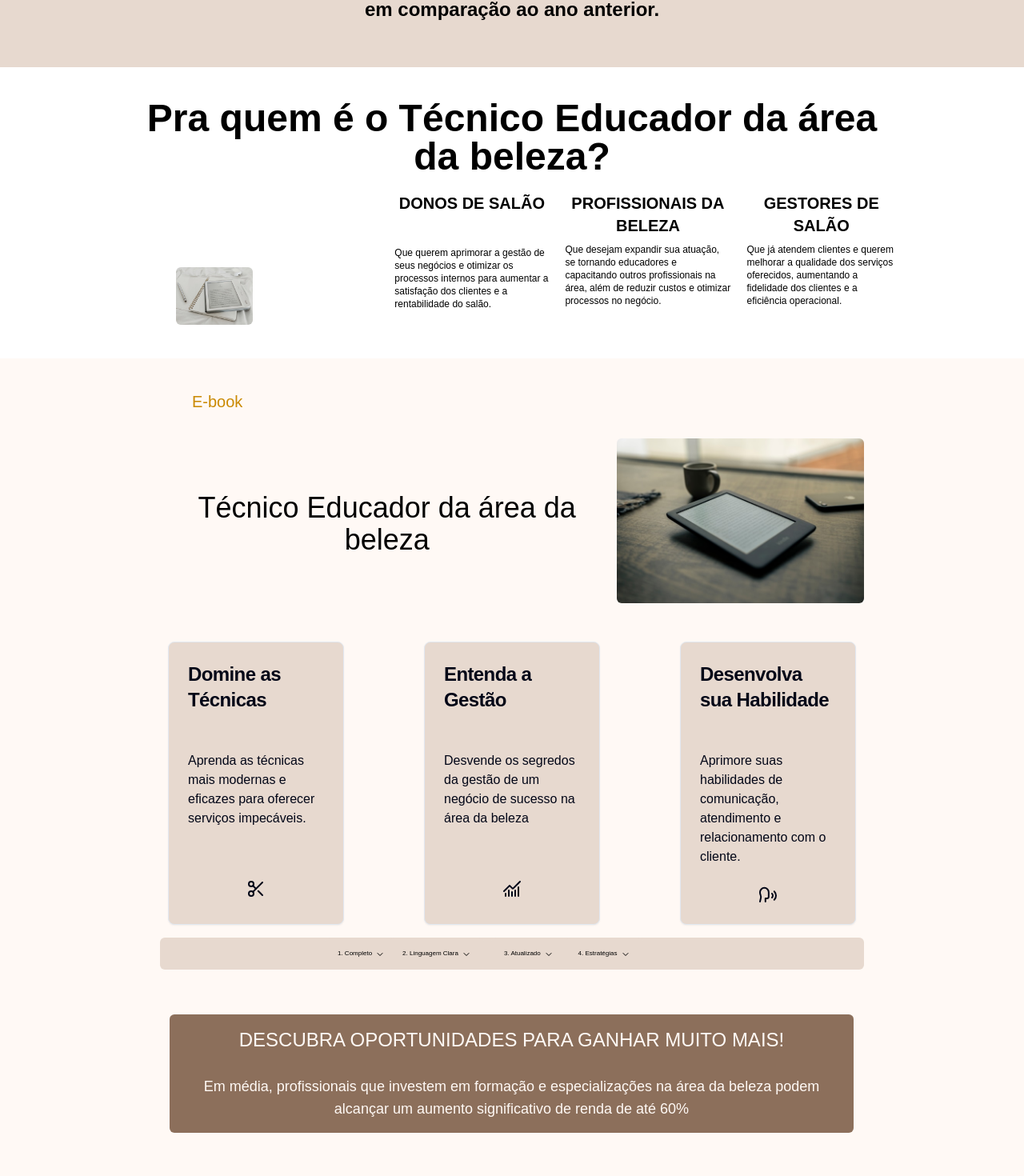
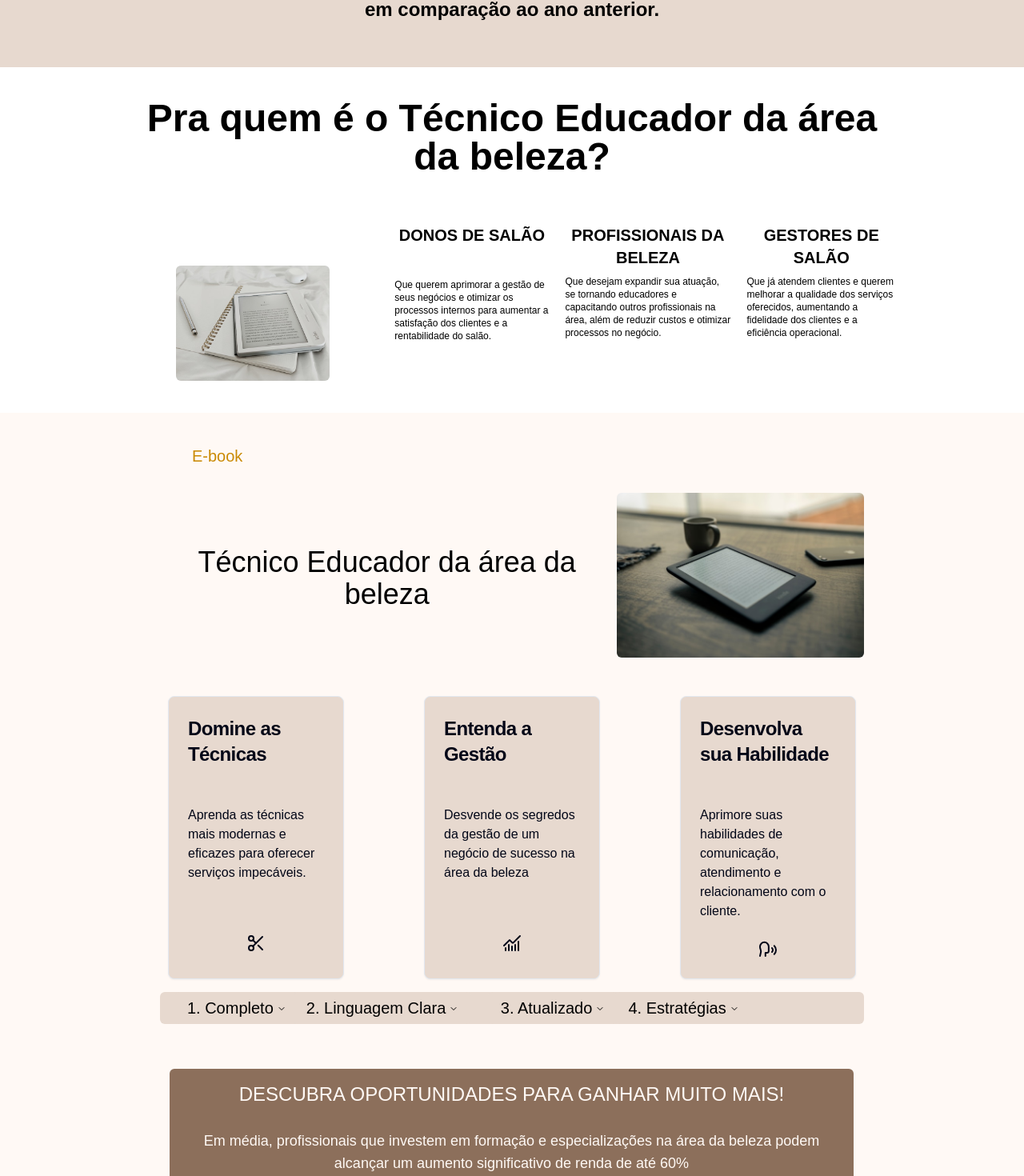
Before and after one commit to Riba12/CircuitoBeleza, a Next.js app: page / in a window 1280 px wide. Shown: the part 762-2232 px from the top of the page at 80% size. Built offline with nearby package versions, Linux system fonts and the light colour scheme.

Commit message:
fixes in pics

```diff
--- a/src/components/cursos.tsx
+++ b/src/components/cursos.tsx
@@ -43,11 +43,11 @@ export default function Cursos() {
                             <AccordionTrigger onClick={() => {Scroll()}}>Curso de Mechas em cabelos crespos e cacheados
                             </AccordionTrigger>
                             <AccordionContent className="flex">
-                                <div><img src="curso1.png" className="w-96" /></div>
+                                <div className="place-content-center"><img src="curso1.png" className="w-96" /></div>
                                 <div>
-                                    <div className="text-center text-2xl p-5">25 e 26 de Agosto</div>
+                                    <div className="text-center md:text-2xl p-5">25 e 26 de Agosto</div>
                                     <div>
-                                        <Calendar mode="multiple" selected={datasMechas} />
+                                        <Calendar mode="multiple" selected={datasMechas} defaultMonth={data1}/>
                                     </div>
                                 </div>
                             </AccordionContent>
@@ -55,9 +55,9 @@ export default function Cursos() {
                         <AccordionItem value="item-2" className="text-2xl">
                             <AccordionTrigger onClick={() => {Scroll()}}>Curso de Spa dos Pés</AccordionTrigger>
                             <AccordionContent className="flex">
-                                <div><img src="curso2.png" className="w-96" /></div>
+                                <div className="place-content-center"><img src="curso2.png" className="w-96" /></div>
                                 <div>
-                                    <div className="text-center text-2xl p-5">01 de Setembro</div>
+                                    <div className="text-center md:text-2xl p-5">01 de Setembro</div>
                                     <div>
                                         <Calendar mode="single" selected={data3} defaultMonth={data3} />
                                     </div>
@@ -67,9 +67,9 @@ export default function Cursos() {
                         <AccordionItem value="item-3" className="text-2xl">
                             <AccordionTrigger onClick={() => {Scroll()}}>Segunda Edição do Master Class Expert em Crespos e Cacheados.</AccordionTrigger>
                             <AccordionContent className="flex">
-                                <div><img src="curso4.png" className="w-96" /></div>
+                                <div className="place-content-center"><img src="curso4.png" className="w-96" /></div>
                                 <div>
-                                    <div className="text-center text-2xl p-5">15/16 de Setembro</div>
+                                    <div className="text-center md:text-2xl p-5">15/16 de Setembro</div>
                                     <div>
                                         <Calendar mode="multiple" selected={datasMaster} defaultMonth={data3} />
                                     </div>
@@ -79,9 +79,9 @@ export default function Cursos() {
                         <AccordionItem value="item-4" className="text-2xl">
                             <AccordionTrigger onClick={() => {Scroll()}}>3ª Edição de Terapia Capilar</AccordionTrigger>
                             <AccordionContent className="flex">
-                                <div><img src="curso3.png" className="w-96" /></div>
+                                <div className="place-content-center"><img src="curso3.png" className="w-96" /></div>
                                 <div>
-                                    <div className="text-center text-2xl p-5">23/24/25 de Setembro</div>
+                                    <div className="text-center md:text-2xl p-5">23/24/25 de Setembro</div>
                                     <div className="ml-2">
                                         <Calendar mode="multiple" selected={datasCabelo} defaultMonth={data3} />
                                     </div>
--- a/src/components/ebook.tsx
+++ b/src/components/ebook.tsx
@@ -68,11 +68,11 @@ export default function Ebook() {
                             </CardFooter>
                         </Card>
                     </div>
-                    <div className="flex bg-bege-100 w-full justify-center rounded-md">
+                    <div className="flex bg-bege-100 w-full place-content-center rounded-md">
                         <NavigationMenu>
                             <NavigationMenuList className="w-[80px] md:w-1/4">
                                 <NavigationMenuItem >
-                                    <NavigationMenuTrigger className="text-[8px] md:text-1xl bg-bege-100">1. Completo</NavigationMenuTrigger>
+                                    <NavigationMenuTrigger className="text-[8px] md:text-xl bg-bege-100">1. Completo</NavigationMenuTrigger>
                                     <NavigationMenuContent>
                                         <div className="w-52 p-4">Aborda todos os aspectos da área da beleza, desde técnicas básicas até as mais avançadas.</div>
                                     </NavigationMenuContent>
@@ -80,9 +80,9 @@ export default function Ebook() {
                             </NavigationMenuList>
                         </NavigationMenu>
                         <NavigationMenu>
-                            <NavigationMenuList className="w-[80px] md:w-1/4">
+                            <NavigationMenuList className="w-[80px] md:w-1/4 ml-4">
                                 <NavigationMenuItem>
-                                    <NavigationMenuTrigger className="text-[8px]  bg-bege-100">2. Linguagem Clara</NavigationMenuTrigger>
+                                    <NavigationMenuTrigger className="text-[8px] md:text-xl bg-bege-100">2. Linguagem Clara</NavigationMenuTrigger>
                                     <NavigationMenuContent>
                                         <div className="w-52 p-4">Escrita de forma simples e didática, fácil de entender e aplicar na prática.</div>
                                     </NavigationMenuContent>
@@ -92,7 +92,7 @@ export default function Ebook() {
                         <NavigationMenu>
                             <NavigationMenuList className="w-[80px] md:w-1/4">
                                 <NavigationMenuItem>
-                                    <NavigationMenuTrigger className="text-[8px] md:text-1xl bg-bege-100">3. Atualizado</NavigationMenuTrigger>
+                                    <NavigationMenuTrigger className="text-[8px] md:text-xl bg-bege-100">3. Atualizado</NavigationMenuTrigger>
                                     <NavigationMenuContent>
                                         <div className="w-52 p-4">Conteúdo atualizado com as últimas tendências e novidades do mercado.</div>
                                     </NavigationMenuContent>
@@ -102,7 +102,7 @@ export default function Ebook() {
                         <NavigationMenu>
                             <NavigationMenuList className="w-[80px] md:w-1/4">
                                 <NavigationMenuItem>
-                                    <NavigationMenuTrigger className="text-[8px] md:text-1xl bg-bege-100 ">4. Estratégias</NavigationMenuTrigger>
+                                    <NavigationMenuTrigger className="text-[8px] md:text-xl bg-bege-100 ">4. Estratégias</NavigationMenuTrigger>
                                     <NavigationMenuContent>
                                         <div className="w-52 p-4">Compartilhe dicas e estratégias práticas para alcançar o sucesso em sua carreira.</div>
                                     </NavigationMenuContent>
--- a/src/components/quem.tsx
+++ b/src/components/quem.tsx
@@ -11,19 +11,19 @@ export default function Quem() {
                     </div>
                     <div className="flex ">
                         <div className="w-1/3 place-content-center">
-                            <img src="book2.png" className="rounded-md w-24 md:ml-10 mt-28" />
+                            <img src="book2.png" className="rounded-md w-24 md:w-48 md:ml-10 md:mt-28" />
                         </div>
                         <div className="w-2/3">
                             <div className="flex my-5 space-x-1 md:space-x-5 text-xs">
-                                <div >
+                                <div className="md:mt-10">
                                     <h1 className="text-center md:text-xl"><b>DONOS DE SALÃO</b></h1>
                                     <h2 className="pt-2 md:pt-10">Que querem aprimorar a gestão de seus negócios e otimizar os processos internos para aumentar a satisfação dos clientes e a rentabilidade do salão.</h2>
                                 </div>
-                                <div>
+                                <div className="md:mt-10">
                                     <h1 className="text-center md:text-xl"><b>PROFISSIONAIS DA BELEZA</b></h1>
                                     <h2 className="pt-2">Que desejam expandir sua atuação, se tornando educadores e capacitando outros profissionais na área, além de reduzir custos e otimizar processos no negócio.</h2>
                                 </div>
-                                <div>
+                                <div className="md:mt-10">
                                     <h1 className="text-center md:text-xl"><b>GESTORES DE SALÃO</b></h1>
                                     <h2 className="pt-2">Que já atendem clientes e querem melhorar a qualidade dos serviços oferecidos, aumentando a fidelidade dos clientes e a eficiência operacional.</h2>
                                 </div>
```
